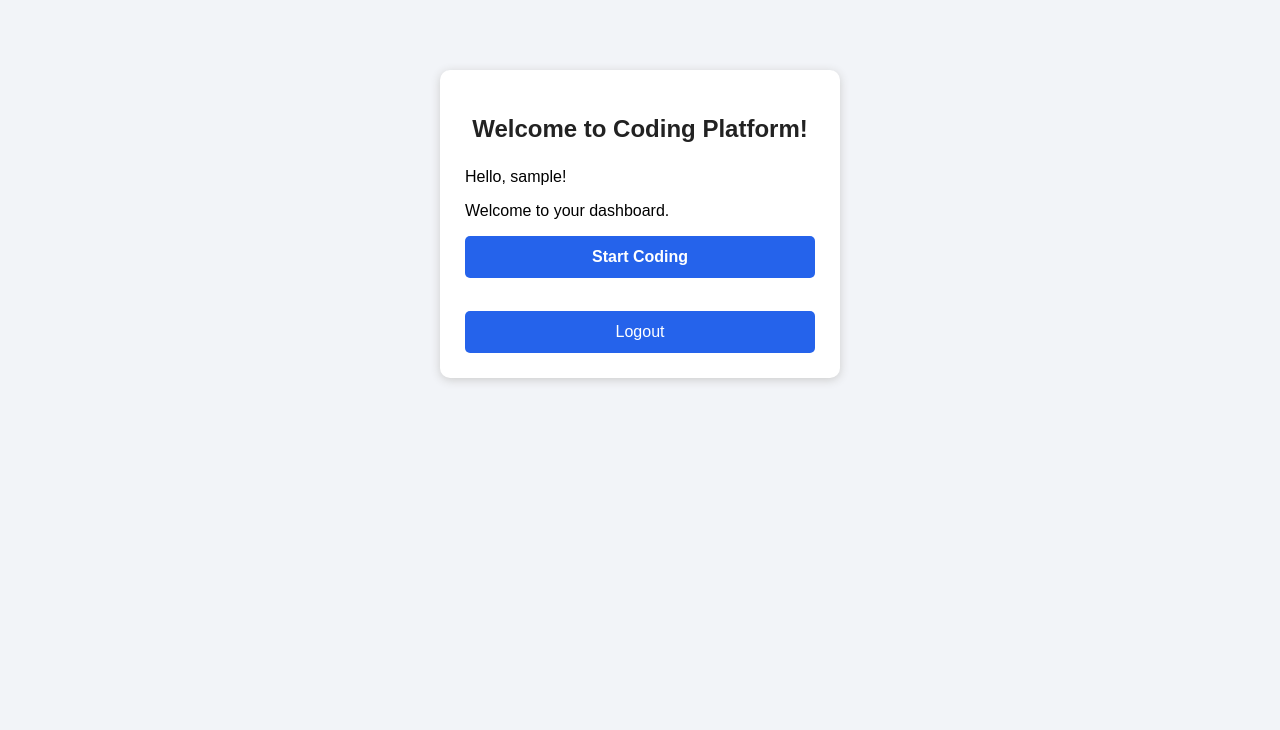
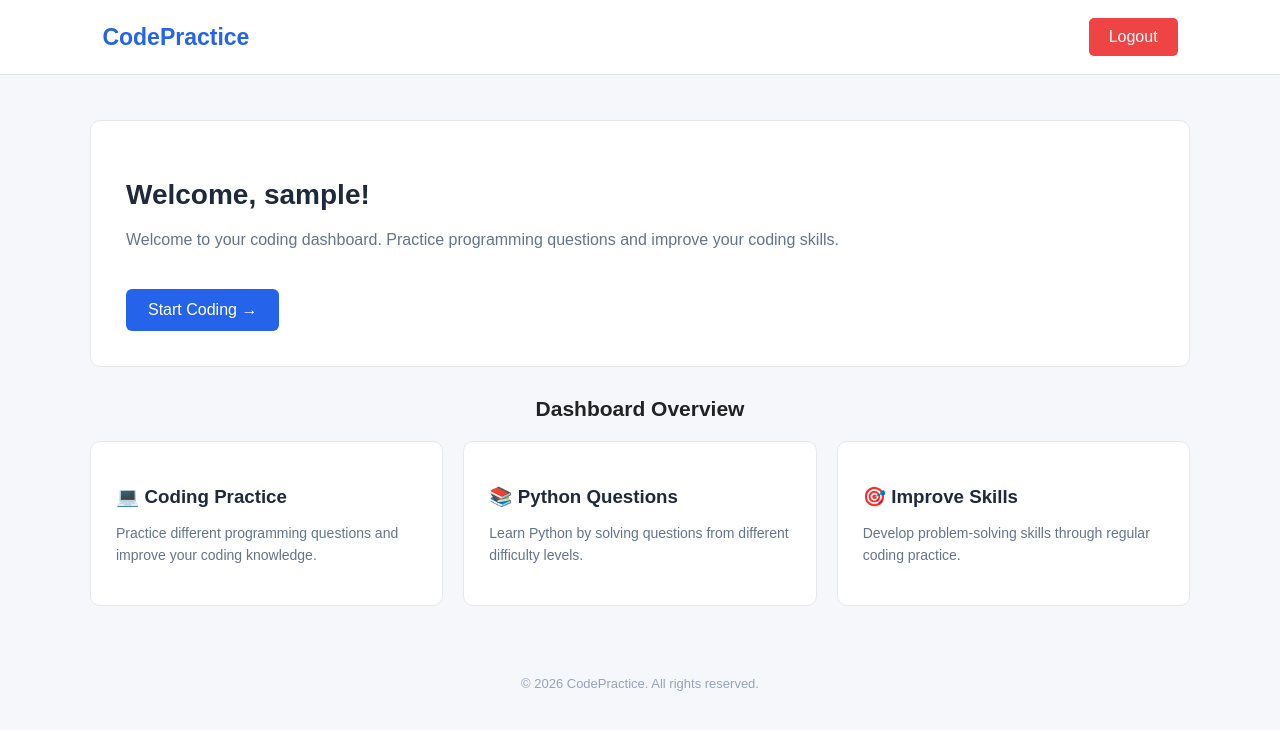
Before and after one commit to AwareHarshal5057/online--coding, a Django app: page /accounts/home/ in a window 1280 px wide. Shown: the top 730 px of the page. Run offline with Django 5.2, Linux system fonts and the light colour scheme; the visitor is signed in with stand-in values (Sample User, id 1).

Commit message:
new file added

```diff
--- a/accounts/static/accounts/css/style.css
+++ b/accounts/static/accounts/css/style.css
@@ -273,3 +273,128 @@ textarea:focus {
     outline: none;
     border-color: #2563eb;
 }
+
+
+/* =========================
+   Professional Home Dashboard
+========================= */
+
+body {
+    font-family: Arial, sans-serif;
+    background: #f5f7fb;
+    color: #1e293b;
+}
+
+.navbar {
+    background: #ffffff;
+    padding: 18px 8%;
+    display: flex;
+    justify-content: space-between;
+    align-items: center;
+    border-bottom: 1px solid #e5e7eb;
+}
+
+.logo {
+    font-size: 23px;
+    font-weight: bold;
+    color: #2563eb;
+}
+
+.logout-btn {
+    width: auto;
+    padding: 10px 20px;
+    background: #ef4444;
+}
+
+.logout-btn:hover {
+    background: #dc2626;
+}
+
+.dashboard {
+    max-width: 1100px;
+    margin: 45px auto;
+    padding: 0 20px;
+}
+
+.welcome {
+    background: white;
+    padding: 35px;
+    border: 1px solid #e5e7eb;
+    border-radius: 10px;
+    margin-bottom: 30px;
+}
+
+.welcome h1 {
+    font-size: 28px;
+    margin-bottom: 12px;
+}
+
+.welcome p {
+    color: #64748b;
+    line-height: 1.6;
+}
+
+.start-btn {
+    display: inline-block;
+    margin-top: 20px;
+    padding: 12px 22px;
+    background: #2563eb;
+    color: white;
+    border-radius: 6px;
+    text-decoration: none;
+}
+
+.start-btn:hover {
+    background: #1d4ed8;
+    color: white;
+    text-decoration: none;
+}
+
+.section-title {
+    font-size: 21px;
+    margin-bottom: 20px;
+}
+
+.cards {
+    display: grid;
+    grid-template-columns: repeat(auto-fit, minmax(220px, 1fr));
+    gap: 20px;
+}
+
+.card {
+    background: white;
+    padding: 25px;
+    border: 1px solid #e5e7eb;
+    border-radius: 10px;
+}
+
+.card h3 {
+    margin-bottom: 12px;
+}
+
+.card p {
+    color: #64748b;
+    font-size: 14px;
+    line-height: 1.6;
+}
+
+footer {
+    text-align: center;
+    padding: 25px;
+    color: #94a3b8;
+    font-size: 13px;
+}
+
+@media (max-width: 600px) {
+    .welcome {
+        padding: 25px;
+    }
+
+    .welcome h1 {
+        font-size: 23px;
+    }
+
+    .navbar {
+        padding: 15px 5%;
+    }
+}
--- a/accounts/templates/accounts/home.html
+++ b/accounts/templates/accounts/home.html
@@ -1,38 +1,78 @@
+
 {% load static %}
+
 <!DOCTYPE html>
 <html lang="en">
 <head>
     <meta charset="UTF-8">
     <meta name="viewport" content="width=device-width, initial-scale=1.0">
 
-    <title>Dashboard</title>
+    <title>Dashboard | CodePractice</title>
 
     <link rel="stylesheet" href="{% static 'accounts/css/style.css' %}">
 </head>
+
 <body>
 
-    <div class="container">
+    <nav class="navbar">
+        <div class="logo">CodePractice</div>
 
-        <h2>Welcome to Coding Platform!</h2>
+        <form method="POST" action="{% url 'logout' %}">
+            {% csrf_token %}
+            <button type="submit" class="logout-btn">Logout</button>
+        </form>
+    </nav>
 
-        <p>Hello, {{ request.user.username }}!</p>
+    <main class="dashboard">
 
-        <p>Welcome to your dashboard.</p>
+        <section class="welcome">
+            <h1>Welcome, {{ request.user.username }}!</h1>
 
-        <div class="dashboard-buttons">
+            <p>
+                Welcome to your coding dashboard.
+                Practice programming questions and improve your coding skills.
+            </p>
 
-           <a href="{% url 'coding' %}" class="start-coding-btn">
-              Start Coding
-           </a>
+            <a href="{% url 'coding' %}" class="start-btn">
+                Start Coding →
+            </a>
+        </section>
 
-            <form method="POST" action="{% url 'logout' %}">
-                {% csrf_token %}
-                <button type="submit">Logout</button>
-            </form>
+        <h2 class="section-title">Dashboard Overview</h2>
 
-        </div>
+        <section class="cards">
 
-    </div>
+            <div class="card">
+                <h3>💻 Coding Practice</h3>
+                <p>
+                    Practice different programming questions
+                    and improve your coding knowledge.
+                </p>
+            </div>
+
+            <div class="card">
+                <h3>📚 Python Questions</h3>
+                <p>
+                    Learn Python by solving questions
+                    from different difficulty levels.
+                </p>
+            </div>
+
+            <div class="card">
+                <h3>🎯 Improve Skills</h3>
+                <p>
+                    Develop problem-solving skills through
+                    regular coding practice.
+                </p>
+            </div>
+
+        </section>
+
+    </main>
+
+    <footer>
+        © 2026 CodePractice. All rights reserved.
+    </footer>
 
 </body>
 </html>
--- a/accounts/urls.py
+++ b/accounts/urls.py
@@ -10,4 +10,5 @@ urlpatterns = [
     path("coding/", views.coding, name="coding"),
     path("add-question/", views.add_question, name="add_question"),
     path("edit-question/<int:id>/", views.edit_question, name="edit_question"),
+    path("delete-question/<int:id>/", views.delete_question, name="delete_question"),
 ]
--- a/accounts/views.py
+++ b/accounts/views.py
@@ -104,3 +104,14 @@ def edit_question(request, id):
     return render(request, "accounts/edit_question.html", {
         "question": question
     })
+
+
+@login_required
+def delete_question(request, id):
+    question = CodingQuestion.objects.get(id=id)
+
+    if request.method == "POST":
+        question.delete()
+        messages.success(request, "Question deleted successfully!")
+
+    return redirect("coding")
```
Also changed, not shown: accounts/templates/accounts/coding.html (+73 -24 lines).
